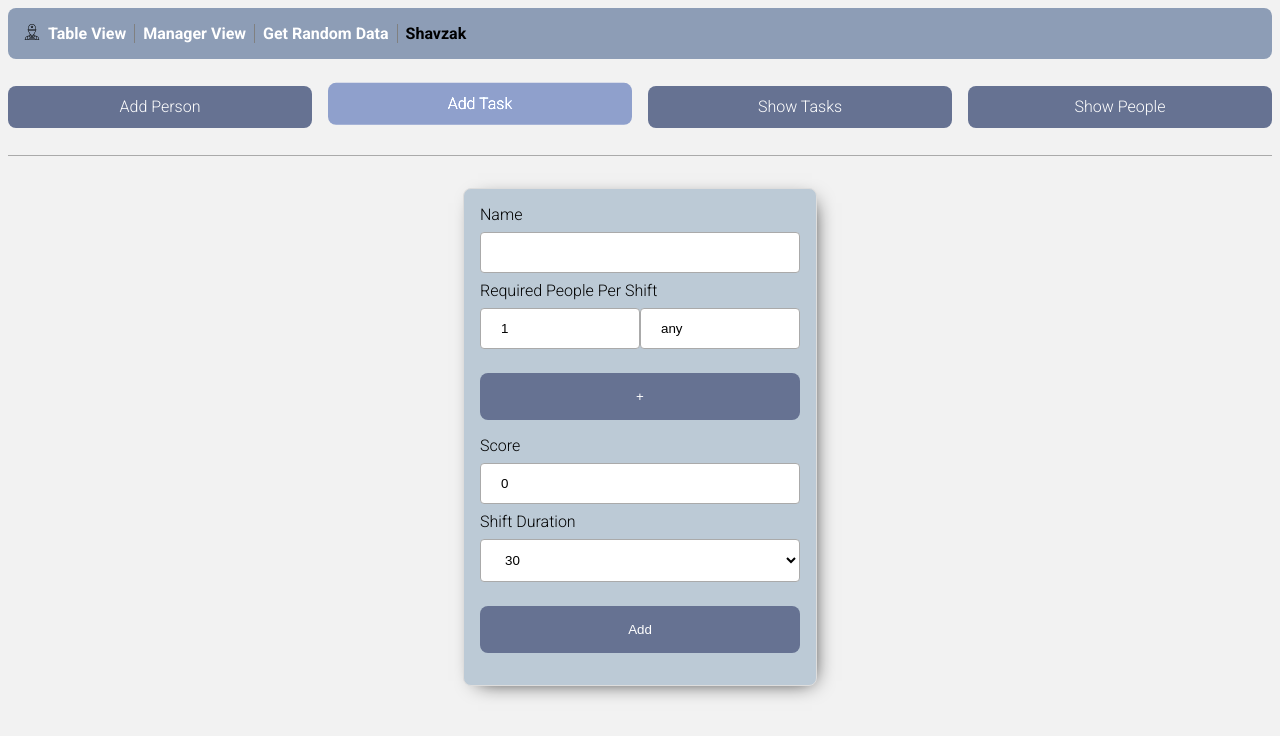
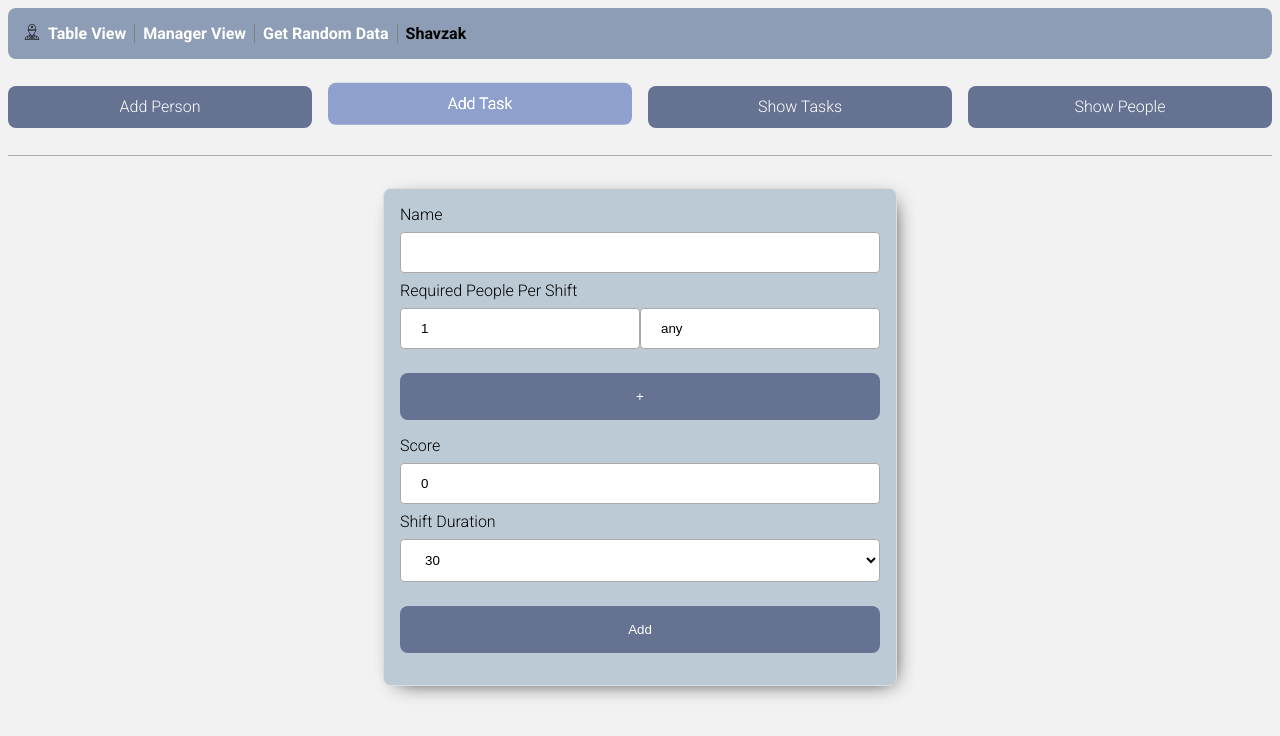
Before and after one commit to yuval-herman/shavazak, a React (Create React App) app in the folder client/: page /tablemanager/addtask in a window 1280 px wide. Shown: the top 736 px of the page. Built offline with nearby package versions, Linux system fonts and the light colour scheme.

Commit message:
change form widths

```diff
--- a/client/src/style/form.scss
+++ b/client/src/style/form.scss
@@ -5,7 +5,8 @@
 	border: solid #ddd 1px;
 	border-radius: 0.5rem;
 	padding: 1rem;
-	max-width: 20rem;
+	max-width: 30rem;
+	min-width: 30%;
 	text-transform: capitalize;
 	margin: auto;
 	margin-top: 1rem;
```
